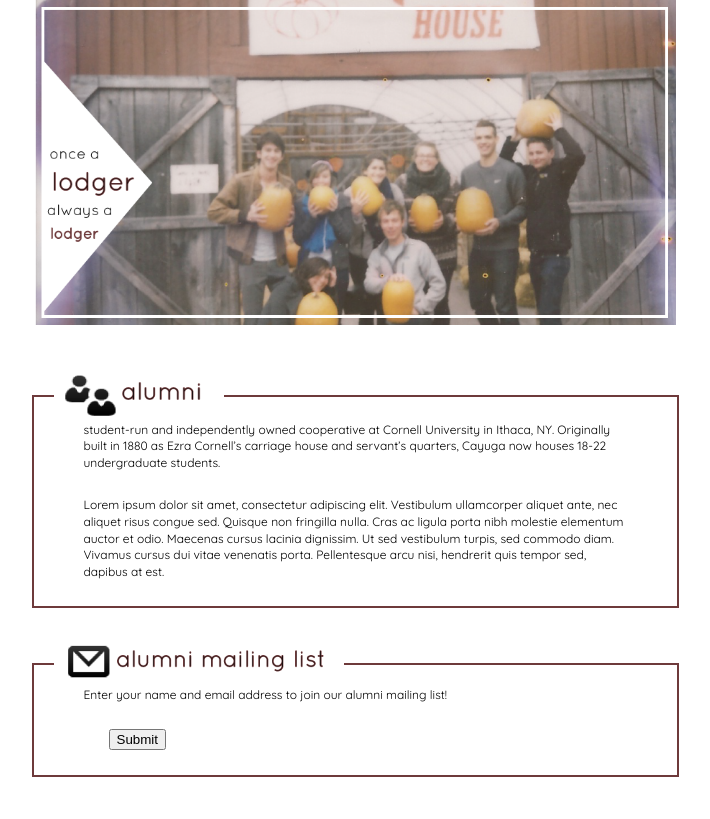
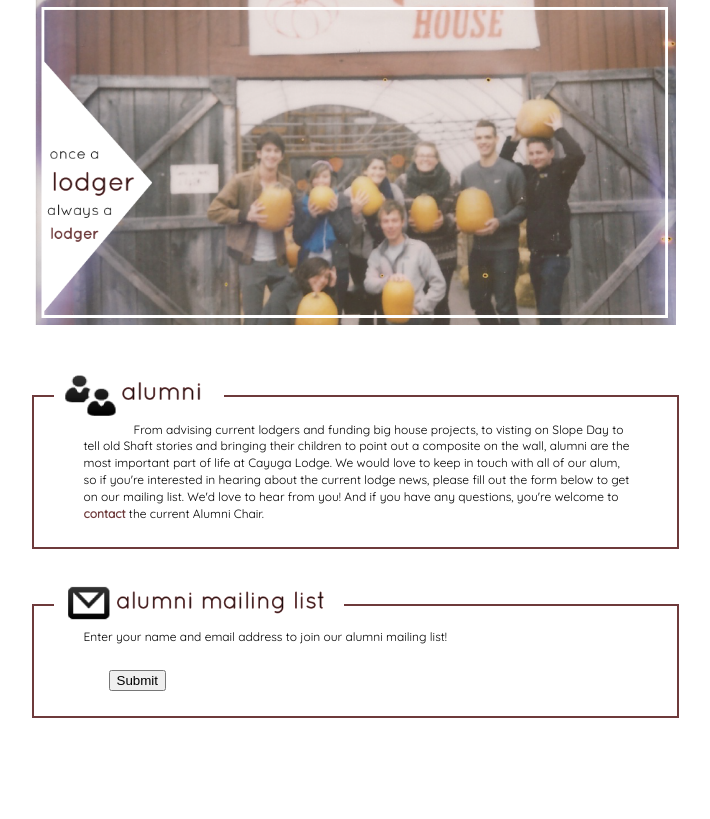
Before and after one commit to cayugalodge/lodgical, a Django app: page /alumni/ in a window 1280 px wide. Shown: the part 140-959 px from the top of the page, without its empty margins (285-995 px from the left). Run offline with Django 3.2, Linux system fonts and the light colour scheme; parts of the project's set-up code (start-up, migrations or seed data) failed here and were passed over; some web fonts are replaced.

Commit message:
getting rid of the latin

```diff
--- a/static/templates/alumni.html
+++ b/static/templates/alumni.html
@@ -7,9 +7,8 @@
 
 <div class="content">
     <h1 id="alum"><img src="{% static "images/header_alumni.png" %}"></h1>
-    <p>
-    student-run and independently owned cooperative at Cornell University in Ithaca, NY. Originally built in 1880 as Ezra Cornell’s carriage house and servant’s quarters, Cayuga now houses 18-22 undergraduate students. </p><p>
-    Lorem ipsum dolor sit amet, consectetur adipiscing elit. Vestibulum ullamcorper aliquet ante, nec aliquet risus congue sed. Quisque non fringilla nulla. Cras ac ligula porta nibh molestie elementum auctor et odio. Maecenas cursus lacinia dignissim. Ut sed vestibulum turpis, sed commodo diam. Vivamus cursus dui vitae venenatis porta. Pellentesque arcu nisi, hendrerit quis tempor sed, dapibus at est.
+    <p class="block">
+    From advising current lodgers and funding big house projects, to visting on Slope Day to tell old Shaft stories and bringing their children to point out a composite on the wall, alumni are the most important part of life at Cayuga Lodge. We would love to keep in touch with all of our alum, so if you're interested in hearing about the current lodge news, please fill out the form below to get on our mailing list. We'd love to hear from you! And if you have any questions, you're welcome to <a href="{% url 'contact' %}">contact</a> the current Alumni Chair.
     </p>
 </div>
 
--- a/static/templates/index.html
+++ b/static/templates/index.html
@@ -8,8 +8,8 @@
 <div class="content">
     <h1 id="info"><img src="{% static "images/header_lodge.png" %}"></h1>
     <p class="block">
-    student-run and independently owned cooperative at Cornell University in Ithaca, NY. Originally built in 1880 as Ezra Cornell’s carriage house and servant’s quarters, Cayuga now houses 18-22 undergraduate students. </p><p class="block">
-    Lorem ipsum dolor sit amet, consectetur adipiscing elit. Vestibulum ullamcorper aliquet ante, nec aliquet risus congue sed. Quisque non fringilla nulla. Cras ac ligula porta nibh molestie elementum auctor et odio. Maecenas cursus lacinia dignissim. Ut sed vestibulum turpis, sed commodo diam. Vivamus cursus dui vitae venenatis porta. Pellentesque arcu nisi, hendrerit quis tempor sed, dapibus at est.
+    non-profit, student-run, co-educational and independently owned cooperative living association at Cornell University in Ithaca, NY. Originally built in 1880 as Ezra Cornell’s carriage house and servant’s quarters, the house later became one of the first cooperative living institutions in the United States. </p>
+    <p class="block">Today, the lodge houses 18-22 undergraduate and graduate students. Though not owned by Cornell, Cayuga Lodge is involved with the cooperative community at Cornell. Its friendly atmosphere, proximity to campus, and low costs are just a few of the reasons why Cornell students choose to live here.
     </p>
 </div>
 
```
